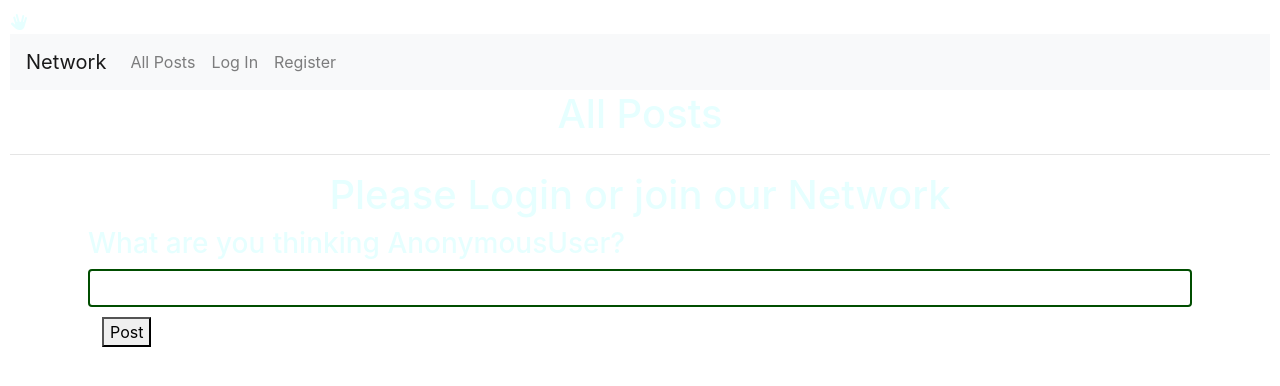
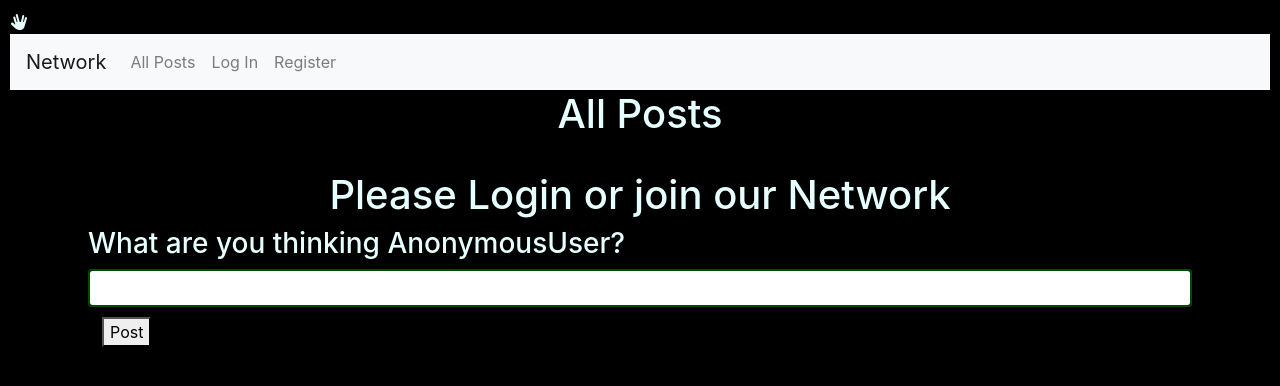
Before and after one commit to gracebcorrea/Project4, a Django app: page / in a window 1280 px wide. Shown: the top 386 px of the page. Run offline with Django 3.2, Linux system fonts and the light colour scheme; some libraries are stand-ins or nearby versions.

Commit message:
Update styles.css

```diff
--- a/network/static/network/styles.css
+++ b/network/static/network/styles.css
@@ -1,12 +1,12 @@
 body {
       padding: 10px;
       color:  #e6ffff ;
-      background-color: linear-gradient(to top left,  black, gray, white );
-    /*  background-image: linear-gradient(to top left,  black, gray, white );*/
+      background-color: black;
       background-position: center;
       background-repeat: no-repeat;
       background-size: cover;
       height: 100%;
+      width: 100%;
 
     }
 
```
